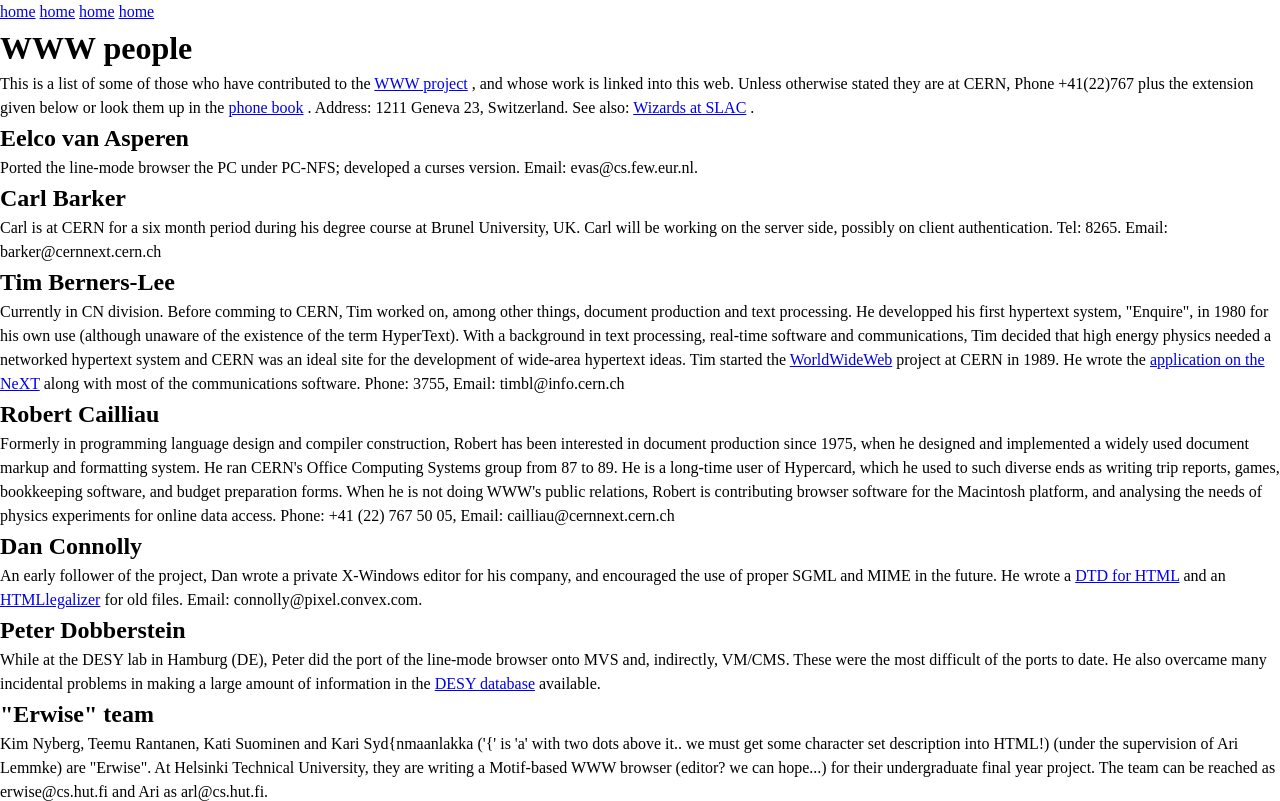
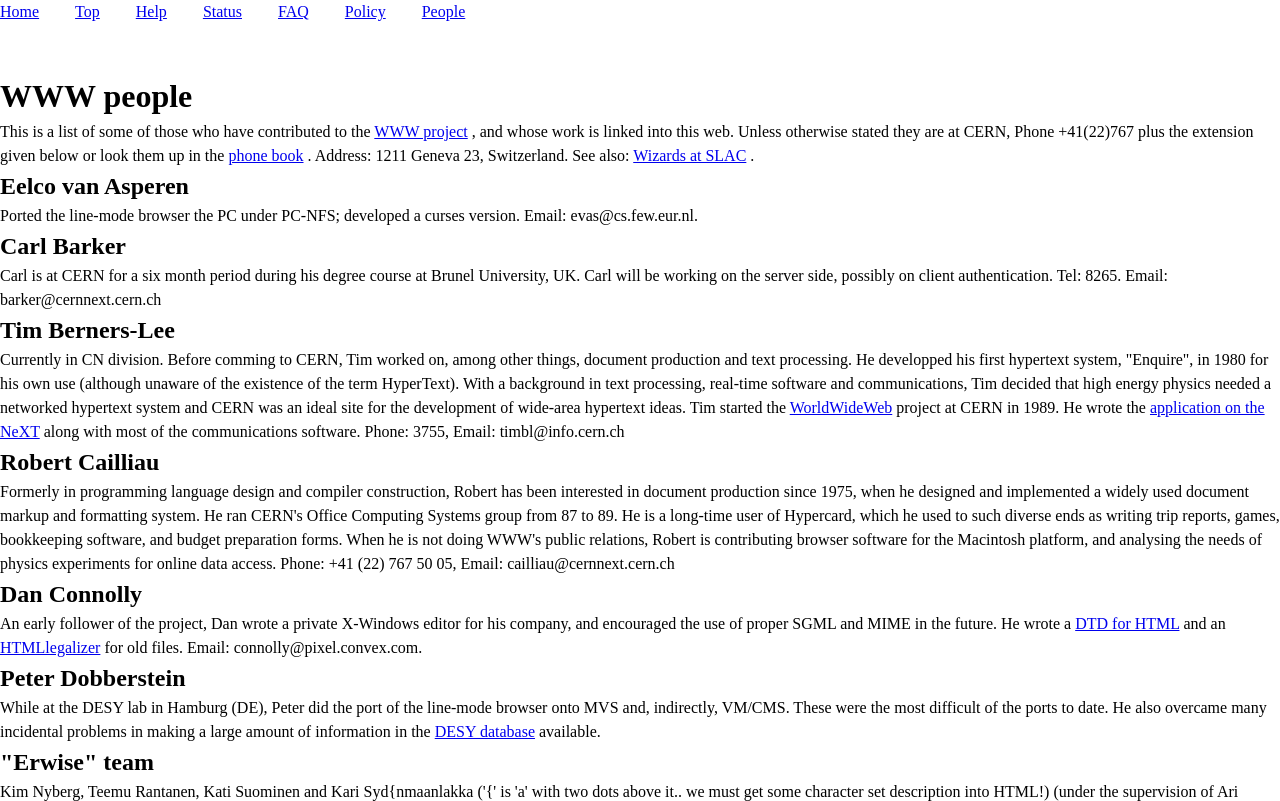
Before and after one commit to frankpjr1/info-cern, a plain HTML site: page people.html in a window 1280 px wide. Shown: the top 801 px of the page. Drawn offline with Linux system fonts and the light colour scheme.

Commit message:
fixed links on people page

```diff
--- a/people.html
+++ b/people.html
@@ -7,10 +7,14 @@
     <link rel="stylesheet" href="css/style.css">
 </head>
 <body>
-<a href="index.html">home</a>
-<a href="index.html">home</a>
-<a href="index.html">home</a>
-<a href="index.html">home</a>
+<nav><ul>
+    <li><a href="index.html">Home</a></li>
+    <li><a href="top.html">Top</a></li>
+    <li><a href="help.html">Help</a></li>
+    <li><a href="status.html">Status</a></li>
+    <li><a href="list.html">FAQ</a></li>
+    <li><a href="policy.html">Policy</a></li>
+    <li><a href="people.html">People</a></li></ul></nav>
 <h1>WWW people</h1>
 This is a list of some of those who have contributed to the <a href="http://info.cern.ch/hypertext/WWW/TheProject.html">WWW project</a> , and whose work is linked into this web. Unless otherwise stated they are at CERN, Phone +41(22)767 plus the extension given below or look them up in the
 <a href="http://crnvmc.cern.ch./WHO">phone book</a> . Address: 1211 Geneva 23, Switzerland. See also: <a href="http://slacvm.slac.stanford.edu/FIND/wizards.html">Wizards at
```
